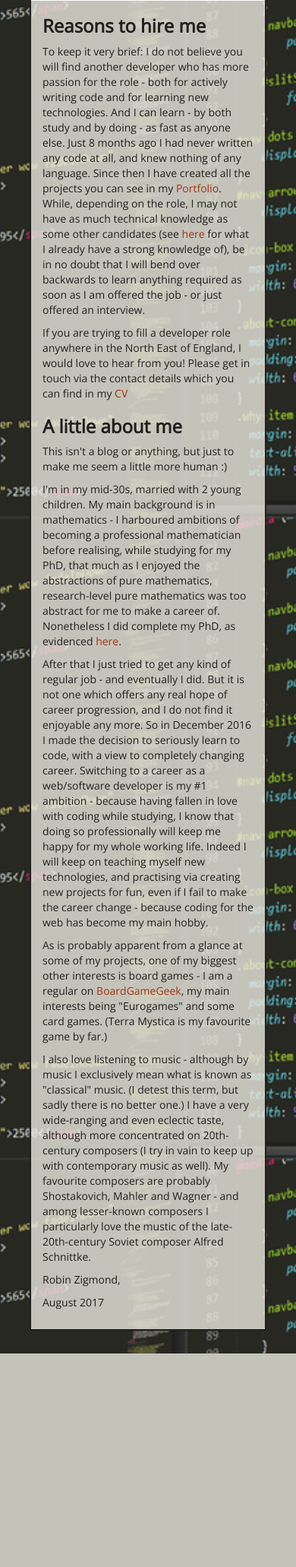
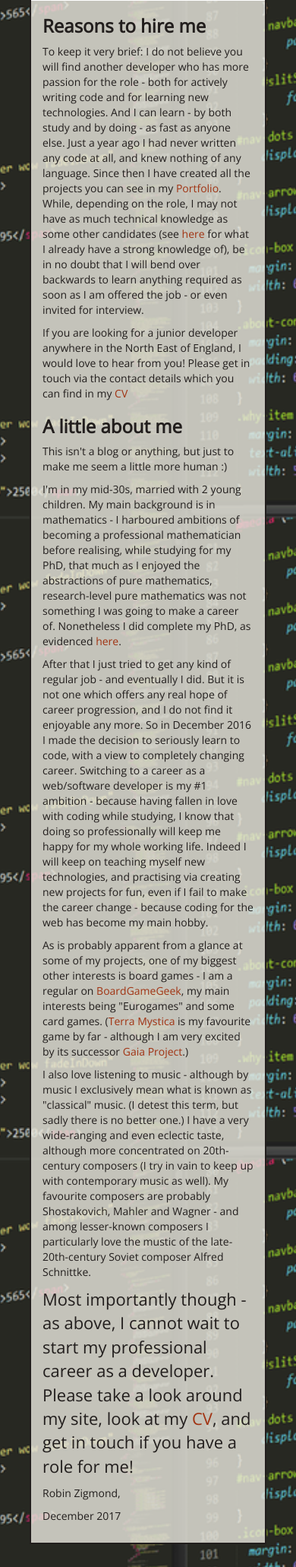
Before and after one commit to robinzigmond/portfolio-site, a Django app: page /about/ in a window 390 px wide. Shown: the part 163-2225 px from the top of the page at 76% size. Before the commit the page ends 1944 px from the top, so only its background shows below. Run offline with Django 3.2, Linux system fonts and the light colour scheme; parts of the project's set-up code (start-up, migrations or seed data) failed here and were passed over; some libraries are stand-ins or nearby versions.

Commit message:
updated about page, and improved project pages - the image now acts as a link to the live project, it now shrinks properly on all screen sizes where this is needed, and I have likewise removed the actual URL from the links, which both makes the interface more intuitive and stops the URL spilling off the screen on mobile

```diff
--- a/static/custom.css
+++ b/static/custom.css
@@ -57,6 +57,12 @@
 
 .pic {
     text-align: center;
+}
+
+.link-img {
+    display: block;
+    max-width: 405px;
+    margin: 0 auto;
 }
 
 .main-pic {
@@ -133,14 +139,12 @@
 }
 
 @media screen and (max-width: 768px) {
-
     .nav-justified {
         overflow: hidden;
     }
-
 }
 
-@media screen and (max-width: 400px) {
+@media screen and (max-width: 550px) {
     .project-intro {
         max-width: 210px;
     }
--- a/templates/about.html
+++ b/templates/about.html
@@ -4,16 +4,17 @@
     <div class="row">
         <div class="col-xs-12">
             <h3><strong>Reasons to hire me</strong></h3>
-            <p>To keep it very brief: I do not believe you will find another developer who has more passion for the role - both for actively writing code and for learning new technologies. And I can learn - by both study and by doing - as fast as anyone else. Just 8 months ago I had never written any code at all, and knew nothing of any language. Since then I have created all the projects you can see in my <a href="/projects/">Portfolio</a>. While, depending on the role, I may not have as much technical knowledge as some other candidates (see <a href="/tech/">here</a> for what I already have a strong knowledge of), be in no doubt that I will bend over backwards to learn anything required as soon as I am offered the job - or just offered an interview.</p>
-            <p>If you are trying to fill a developer role anywhere in the North East of England, I would love to hear from you! Please get in touch via the contact details which you can find in my <a href="{% static 'CV.pdf' %}">CV</a></p>
+            <p>To keep it very brief: I do not believe you will find another developer who has more passion for the role - both for actively writing code and for learning new technologies. And I can learn - by both study and by doing - as fast as anyone else. Just a year ago I had never written any code at all, and knew nothing of any language. Since then I have created all the projects you can see in my <a href="/projects/">Portfolio</a>. While, depending on the role, I may not have as much technical knowledge as some other candidates (see <a href="/tech/">here</a> for what I already have a strong knowledge of), be in no doubt that I will bend over backwards to learn anything required as soon as I am offered the job - or even invited for interview.</p>
+            <p>If you are looking for a junior developer anywhere in the North East of England, I would love to hear from you! Please get in touch via the contact details which you can find in my <a href="{% static 'CV.pdf' %}">CV</a></p>
             <h3><strong>A little about me</strong></h3>
             <p>This isn't a blog or anything, but just to make me seem a little more human :)</p>
-            <p>I'm in my mid-30s, married with 2 young children. My main background is in mathematics - I harboured ambitions of becoming a professional mathematician before realising, while studying for my PhD, that much as I enjoyed the abstractions of pure mathematics, research-level pure mathematics was too abstract for me to make a career of. Nonetheless I did complete my PhD, as evidenced <a href="http://etheses.dur.ac.uk/274/">here</a>.</p>
+            <p>I'm in my mid-30s, married with 2 young children. My main background is in mathematics - I harboured ambitions of becoming a professional mathematician before realising, while studying for my PhD, that much as I enjoyed the abstractions of pure mathematics, research-level pure mathematics was not something I was going to make a career of. Nonetheless I did complete my PhD, as evidenced <a href="http://etheses.dur.ac.uk/274/">here</a>.</p>
             <p>After that I just tried to get any kind of regular job - and eventually I did. But it is not one which offers any real hope of career progression, and I do not find it enjoyable any more. So in December 2016 I made the decision to seriously learn to code, with a view to completely changing career. Switching to a career as a web/software developer is my #1 ambition - because having fallen in love with coding while studying, I know that doing so professionally will keep me happy for my whole working life. Indeed I will keep on teaching myself new technologies, and practising via creating new projects for fun, even if I fail to make the career change - because coding for the web has become my main hobby.</p>
-            <p>As is probably apparent from a glance at some of my projects, one of my biggest other interests is board games - I am a regular on <a href="https://boardgamegeek.com/">BoardGameGeek</a>, my main interests being "Eurogames" and some card games. (Terra Mystica is my favourite game by far.)</p>
+            <p>As is probably apparent from a glance at some of my projects, one of my biggest other interests is board games - I am a regular on <a href="https://boardgamegeek.com/">BoardGameGeek</a>, my main interests being "Eurogames" and some card games. (<a href="https://boardgamegeek.com/boardgame/120677/terra-mystica">Terra Mystica</a> is my favourite game by far - although I am very excited by its successor <a href="https://boardgamegeek.com/boardgame/220308/gaia-project">Gaia Project</a>.)</p>
             <p>I also love listening to music - although by music I exclusively mean what is known as "classical" music. (I detest this term, but sadly there is no better one.) I have a very wide-ranging and even eclectic taste, although more concentrated on 20th-century composers (I try in vain to keep up with contemporary music as well). My favourite composers are probably Shostakovich, Mahler and Wagner - and among lesser-known composers I particularly love the mustic of the late-20th-century Soviet composer Alfred Schnittke.</p>
+            <p id="closing">Most importantly though - as above, I cannot wait to start my professional career as a developer. Please take a look around my site, look at my <a href="{% static 'CV.pdf' %}">CV</a>, and get in touch if you have a role for me!</p>
             <p>Robin Zigmond,</p>
-            <p>August 2017</p>
+            <p>December 2017</p>
         </div>
     </div>
 {% endblock %}
```
Also changed, not shown: templates/project.html (+5 -3 lines).
